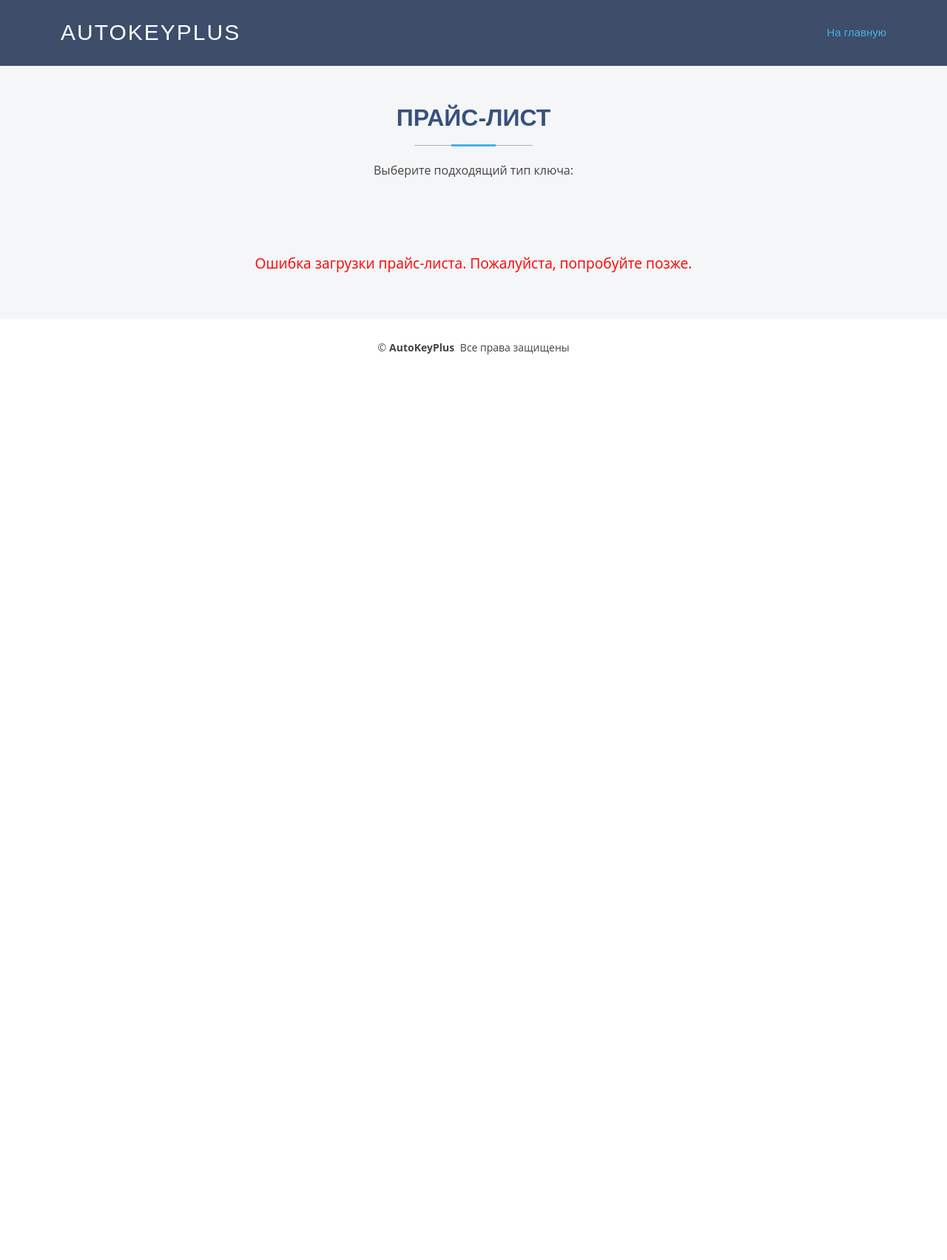
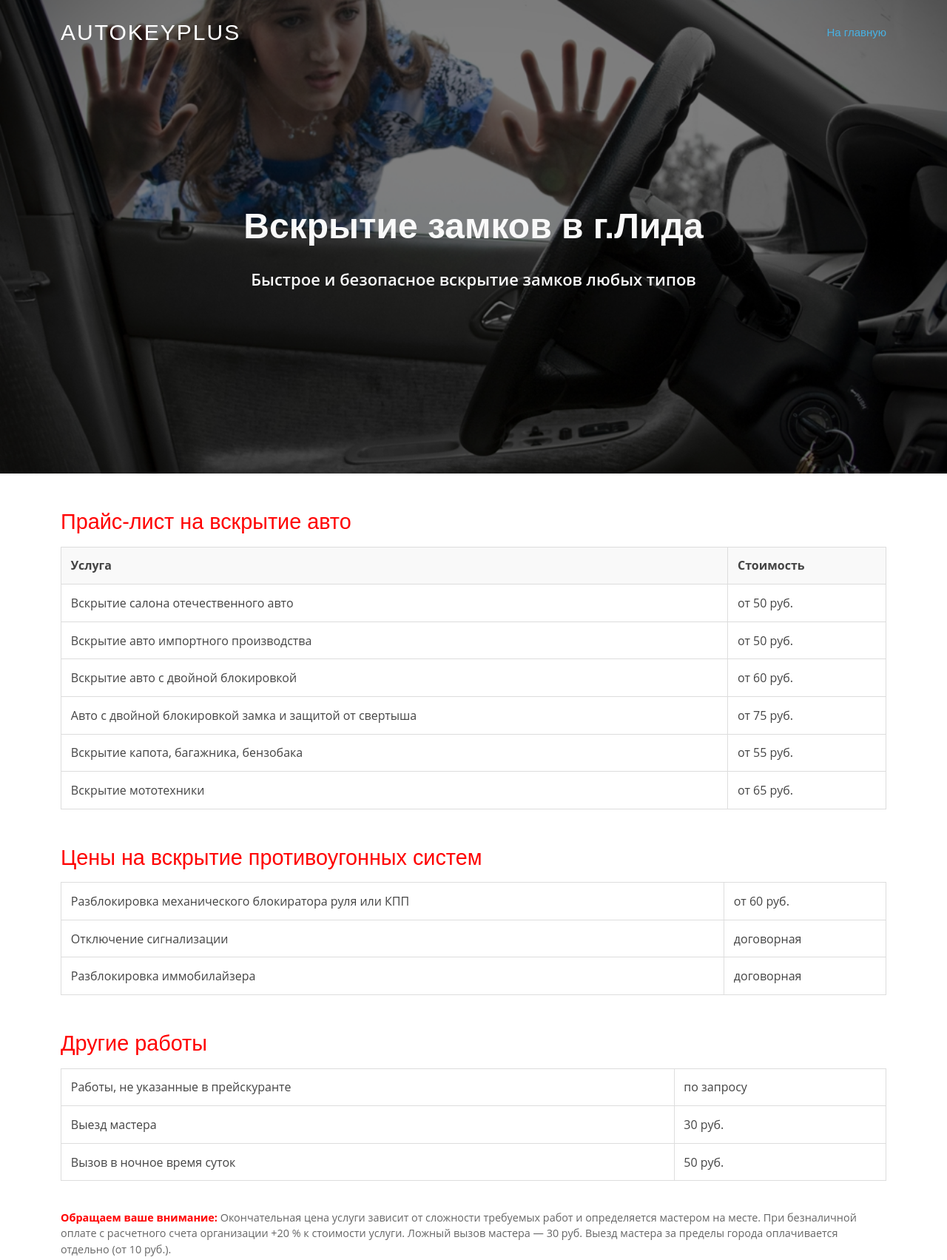
Before and after one commit to AlekseyGrimm/keylux, a plain HTML site: page vskritie-zamkou-lida.html in a window 1280 px wide. Shown: the top 1703 px of the page at 74% size. Before the commit the page ends 800 px from the top, so only its background shows below. Drawn offline with Linux system fonts and the light colour scheme; no server answers.

Commit message:
add unlock

```diff
--- /dev/null
+++ b/assets/css/unlockKey.css
@@ -0,0 +1,47 @@
+.hero {
+    position: relative;
+    width: 100%;
+    height: 70vh;
+    background: url('assets/img/car-locked-out-1.jpg') no-repeat center center;
+    background-size: cover;
+    display: flex;
+    justify-content: center;
+    align-items: center;
+    color: #fff;
+    text-align: center;
+  }
+
+  .hero h1 {
+    font-size: 3rem;
+    font-weight: bold;
+  }
+
+  .section {
+    padding: 3em 0;
+  }
+
+  .price-list h3 {
+    margin-bottom: 1rem;
+    font-size: 1.8rem;
+  }
+
+  .price-list table {
+    width: 100%;
+    border-collapse: collapse;
+  }
+
+  .price-list th, .price-list td {
+    padding: 0.8em;
+    border: 1px solid #ddd;
+    text-align: left;
+  }
+
+  .price-list th {
+    background-color: #f9f9f9;
+  }
+
+  .price-note {
+    margin-top: 1em;
+    font-size: 0.9rem;
+    color: #666;
+  }
--- a/vskritie-zamkou-lida.html
+++ b/vskritie-zamkou-lida.html
@@ -3,109 +3,85 @@
 <head>
   <meta charset="UTF-8">
   <meta name="viewport" content="width=device-width, initial-scale=1.0">
-  <title>Прайс-лист | AutoKeyPlus</title>
+  <title>Вскрытие замков | AutoKeyPlus</title>
   <link href="assets/vendor/bootstrap/css/bootstrap.min.css" rel="stylesheet">
-    <!-- Fonts -->
-    <link href="https://fonts.googleapis.com" rel="preconnect">
-    <link href="https://fonts.gstatic.com" rel="preconnect" crossorigin>
+  <link href="assets/vendor/bootstrap-icons/bootstrap-icons.css" rel="stylesheet">
+  <link href="assets/css/main.css" rel="stylesheet">
+</head>
+<body class="index-page">
 
-    <!-- Vendor CSS Files -->
-    <link href="assets/vendor/bootstrap/css/bootstrap.min.css" rel="stylesheet">
-    <link href="assets/vendor/bootstrap-icons/bootstrap-icons.css" rel="stylesheet">
-    <link href="assets/vendor/aos/aos.css" rel="stylesheet">
-    <link href="assets/vendor/glightbox/css/glightbox.min.css" rel="stylesheet">
-    <link href="assets/vendor/swiper/swiper-bundle.min.css" rel="stylesheet">
-
-    <!-- Main CSS File -->
-    <link href="assets/css/main.css" rel="stylesheet">
-  <link href="assets/css/main.css" rel="stylesheet">
-  <style>
-    /* Грид для карточек */
-    #keys-container {
-      display: grid;
-      grid-template-columns: repeat(2, minmax(300px, 1fr));
-      gap: 20px;
-    }
-
-    /* Карточка */
-    .card {
-        display: flex;
-        flex-direction: row;
-        justify-content: flex-start;
-        text-align: center;
-        background-color: #f9f9f9;
-        border: 1px solid #ddd;
-        border-radius: 8px;
-        padding: 20px;
-        align-items: center;
-    }
-
-    /* Изображение */
-    .card img {
-      object-fit: cover;
-      border-radius: 5px;
-    }
-
-    /* Текст в карточке */
-    .card-title {
-      font-size: 1rem;
-      font-weight: bold;
-      margin: 10px 0;
-      text-align: left;
-    }
-
-    .price {
-      font-size: 1rem;
-      font-weight: bold;
-      color: #6E508C;
-    }
-
-    .error-message {
-      text-align: center;
-      font-size: 1.2rem;
-      color: red;
-      margin-top: 20px;
-    }
-    .card-price{
-        display: flex;
-        flex-direction: column;
-        align-items: flex-start;
-        margin-left: 10%;
-    }
-
-    @media (max-width: 767px) {
-    #keys-container {
-      grid-template-columns: 1fr; /* Один столбец на мобильных */
-    }
-  }
-  </style>
-</head>
-<body>
   <header id="header" class="header d-flex align-items-center fixed-top">
     <div class="container-fluid container-xl position-relative d-flex align-items-center">
-      <a href="index.html" class="logo d-flex align-items-center me-auto">
+
+      <a href="#" class="logo d-flex align-items-center me-auto">
         <h1 class="sitename">AutoKeyPlus</h1>
       </a>
+
       <nav id="navmenu" class="navmenu">
         <ul>
           <li><a href="index.html" class="active">На главную</a></li>
         </ul>
         <i class="mobile-nav-toggle d-xl-none bi bi-list"></i>
       </nav>
+
     </div>
   </header>
 
-  <main class="main">
-    <section id="price-list" class="section light-background">
+  <main>
+    <!-- Hero Section -->
+    <section class="hero">
+      <div>
+        <h1 style="color: #f9f9f9;">Вскрытие замков в г.Лида</h1>
+        <br>
+        <p style="color: #f9f9f9;">Быстрое и безопасное вскрытие замков любых типов</p>
+      </div>
+    </section>
+
+    <!-- Price List Section -->
+    <section class="section price-list">
       <div class="container">
-        <div class="section-title" style="padding: 5em 0;">
-          <h2>Прайс-лист</h2>
-          <p>Выберите подходящий тип ключа:</p>
-        </div>
-        <div id="keys-container">
-          <!-- Карточки будут загружены через JS -->
-        </div>
-        <div id="error-message" class="error-message"></div>
+        <h3 style="color: red;">Прайс-лист на вскрытие авто</h3>
+        <table>
+          <thead>
+            <tr>
+              <th>Услуга</th>
+              <th>Стоимость</th>
+            </tr>
+          </thead>
+          <tbody>
+            <tr><td>Вскрытие салона отечественного авто</td><td>от 50 руб.</td></tr>
+            <tr><td>Вскрытие авто импортного производства</td><td>от 50 руб.</td></tr>
+            <tr><td>Вскрытие авто с двойной блокировкой</td><td>от 60 руб.</td></tr>
+            <tr><td>Авто с двойной блокировкой замка и защитой от свертыша</td><td>от 75 руб.</td></tr>
+            <tr><td>Вскрытие капота, багажника, бензобака</td><td>от 55 руб.</td></tr>
+            <tr><td>Вскрытие мототехники</td><td>от 65 руб.</td></tr>
+          </tbody>
+        </table>
+        <br><br>
+        <h3 style="color: red;">Цены на вскрытие противоугонных систем</h3>
+        <table>
+          <tbody>
+            <tr><td>Разблокировка механического блокиратора руля или КПП</td><td>от 60 руб.</td></tr>
+            <tr><td>Отключение сигнализации</td><td>договорная</td></tr>
+            <tr><td>Разблокировка иммобилайзера</td><td>договорная</td></tr>
+          </tbody>
+        </table>
+        <br><br>
+        <h3 style="color: red;">Другие работы</h3>
+        <table>
+          <tbody>
+            <tr><td>Работы, не указанные в прейскуранте</td><td>по запросу</td></tr>
+            <tr><td>Выезд мастера</td><td>30 руб.</td></tr>
+            <tr><td>Вызов в ночное время суток</td><td>50 руб.</td></tr>
+          </tbody>
+        </table>
+        <br>
+        <p class="price-note">
+          <strong style="color: red;">Обращаем ваше внимание:</strong> Окончательная цена услуги зависит
+          от сложности требуемых работ и определяется мастером на месте.
+          При безналичной оплате с расчетного счета организации +20 % к стоимости услуги.
+          Ложный вызов мастера — 30 руб. Выезд мастера за пределы города оплачивается отдельно (от 10 руб.).
+        </p>
       </div>
     </section>
   </main>
@@ -115,41 +91,71 @@
       <p>©<strong class="px-1 sitename">AutoKeyPlus</strong> Все права защищены</p>
     </div>
   </footer>
+</body>
+<style>
+  .hero {
+    position: relative;
+    width: 100%;
+    height: 70vh;
+    background: url('assets/img/car-locked-out-1.jpg') no-repeat center center;
+    background-size: cover;
+    display: flex;
+    justify-content: center;
+    align-items: center;
+    color: #fff;
+    text-align: center;
+  }
 
-  <script>
-    async function loadKeys() {
-      try {
-        const response = await fetch('keys.json'); // Загрузка JSON
-        if (!response.ok) {
-          throw new Error(`HTTP error! Status: ${response.status}`);
-        }
+  .hero::before {
+  content: '';
+  position: absolute;
+  top: 0;
+  left: 0;
+  width: 100%;
+  height: 100%;
+  background-color: rgba(0, 0, 0, 0.5); /* Черный цвет с прозрачностью 50% */
+  z-index: 1;
+}
 
-        const keys = await response.json();
-        const container = document.getElementById('keys-container');
-        container.innerHTML = ''; // Очистка контейнера
+.hero h1, .hero p {
+  position: relative;
+  z-index: 2; /* Текст поверх затемнения */
+  color: #fff; /* Белый текст для контраста */
+}
+  .hero h1 {
+    font-size: 3rem;
+    font-weight: bold;
+  }
 
-        // Создание карточек
-        keys.forEach(key => {
-          const card = document.createElement('div');
-          card.className = 'card';
+  .section {
+    padding: 3em 0;
+  }
 
-          card.innerHTML = `
-            <img src="${key.src}" alt="${key.title}">
-            <div class="card-price">
-                <h4 class="card-title">${key.title}</h4>
-                <p class="price">${key.price}</p>
-            </div>
-          `;
-          container.appendChild(card);
-        });
-      } catch (error) {
-        document.getElementById('error-message').textContent = 'Ошибка загрузки прайс-листа. Пожалуйста, попробуйте позже.';
-        console.error('Ошибка загрузки:', error);
-      }
-    }
+  .price-list h3 {
+    margin-bottom: 1rem;
+    font-size: 1.8rem;
+  }
 
-    document.addEventListener('DOMContentLoaded', loadKeys);
-  </script>
-</body>
+  .price-list table {
+    width: 100%;
+    border-collapse: collapse;
+  }
+
+  .price-list th, .price-list td {
+    padding: 0.8em;
+    border: 1px solid #ddd;
+    text-align: left;
+  }
+
+  .price-list th {
+    background-color: #f9f9f9;
+  }
+
+  .price-note {
+    margin-top: 1em;
+    font-size: 0.9rem;
+    color: #666;
+  }
+</style>
 <script src="assets/js/main.js"></script>
 </html>
```
Also changed, not shown: index.html (+1 -2 lines), assets/img/car-locked-out-1.jpg (added), assets/img/vskrytye_fon.jpg (added), 1 other file.
